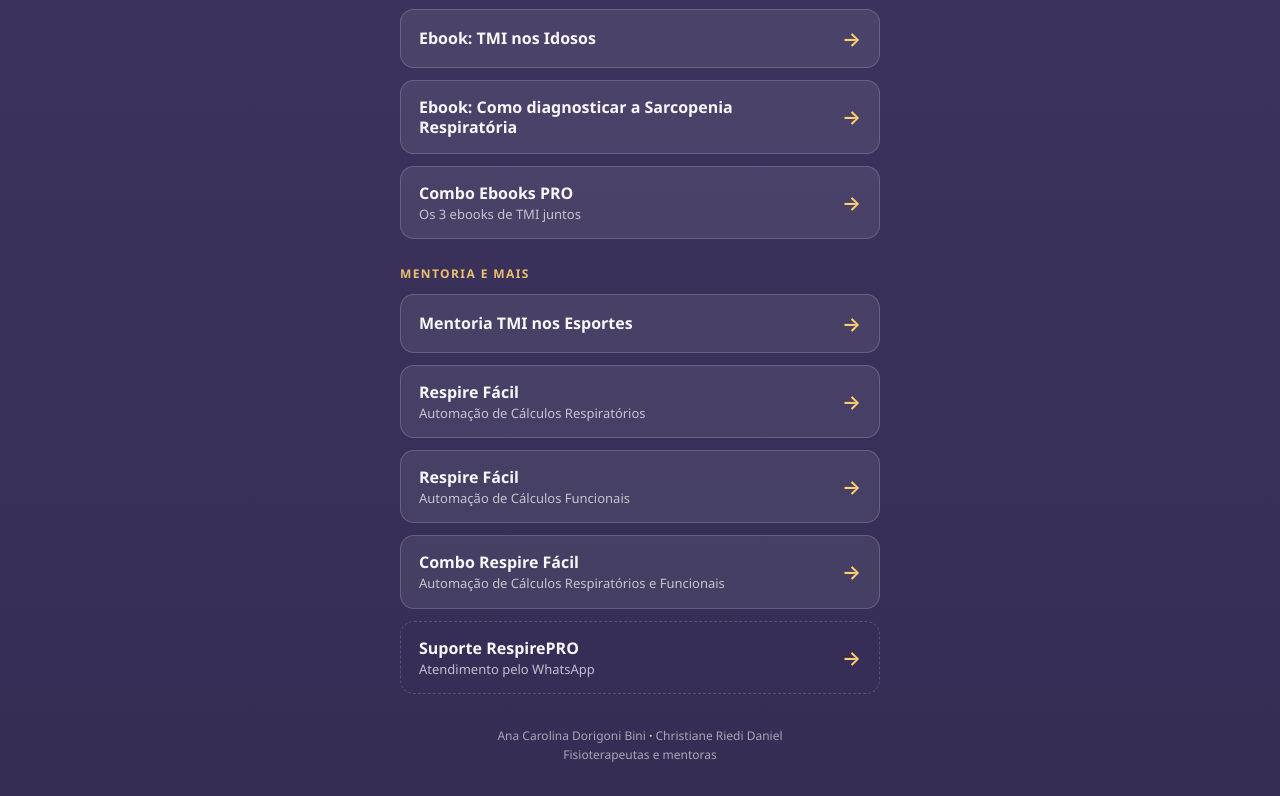
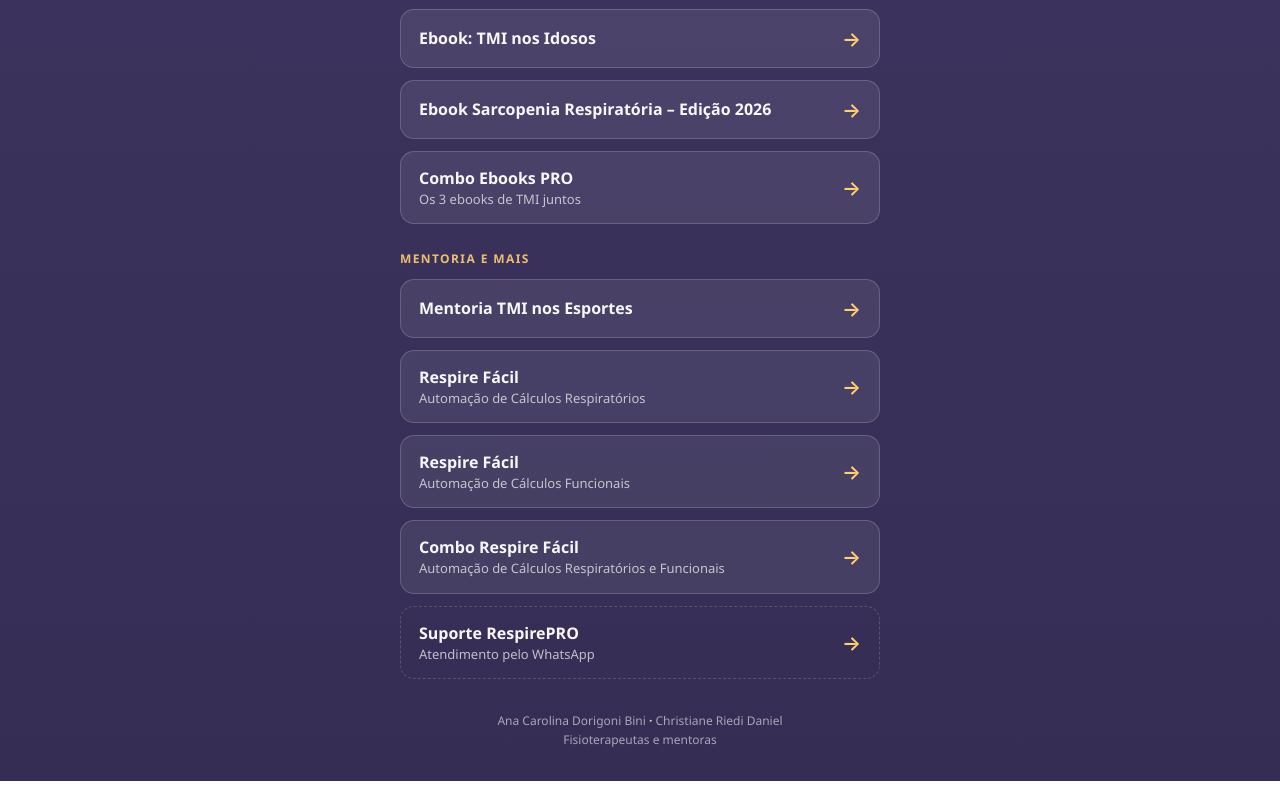
Before and after one commit to respireproagil-jpg/linkdabio, a plain HTML site: page index.html in a window 1280 px wide. Shown: the part 970-1766 px from the top of the page. Drawn offline with Linux system fonts and the light colour scheme.

Commit message:
Ebook Sarcopenia: atualiza título do botão para Edição 2026
Co-Authored-By: Claude Opus 5.5 <noreply@anthropic.com>
Claude-Session: https://claude.ai/code/session_01SiVqXv24zCEr1Y77hz3Gnz

```diff
--- a/index.html
+++ b/index.html
@@ -135,7 +135,7 @@
     </a>
 
     <a class="btn" href="https://ebook-sarcopenia-respiratoria.vercel.app" data-link="ebook-sarcopenia" target="_blank" rel="noopener">
-      <span>Ebook: Como diagnosticar a Sarcopenia Respiratória</span>
+      <span>Ebook Sarcopenia Respiratória – Edição 2026</span>
       <span class="seta" aria-hidden="true">→</span>
     </a>
 
```
Also changed, not shown: linkdabio.html (+1 -1 lines), linkdabio2.html (+1 -1 lines).
